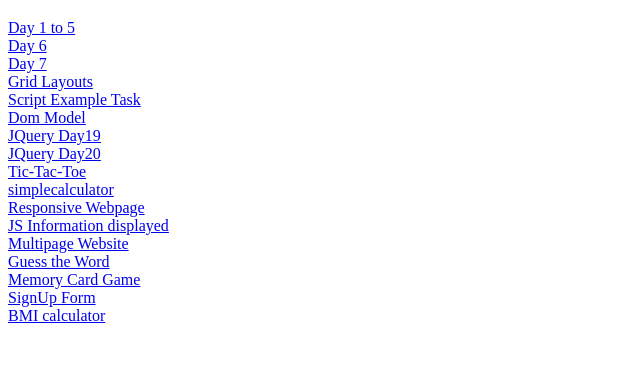
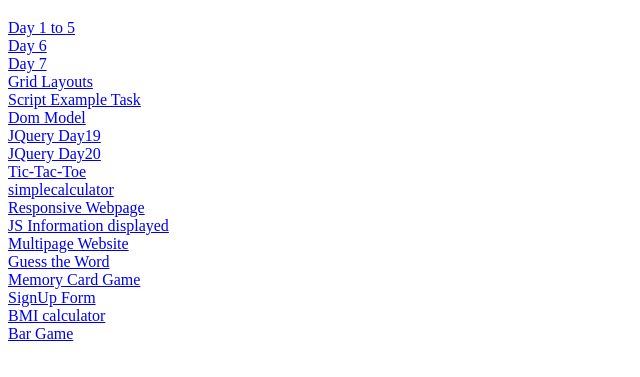
Before and after one commit to PavithraPrasanth97/daily_task, a plain HTML site: page index.html in a window 1280 px wide. Shown: the part 61-438 px from the top of the page, without its empty margins (0-640 px from the left). Drawn offline with Linux system fonts and the light colour scheme.

Commit message:
Bar game is added into index file

```diff
--- a/index.html
+++ b/index.html
@@ -24,5 +24,7 @@
     <a href="memory card.html">Memory Card Game</a><br>
     <a href="signup.html">SignUp Form</a><br>
     <a href="BMI website.html">BMI calculator</a><br>
+    <a href="Bar-game.html">Bar Game</a><br>
+
 </body>
 </html>
```
